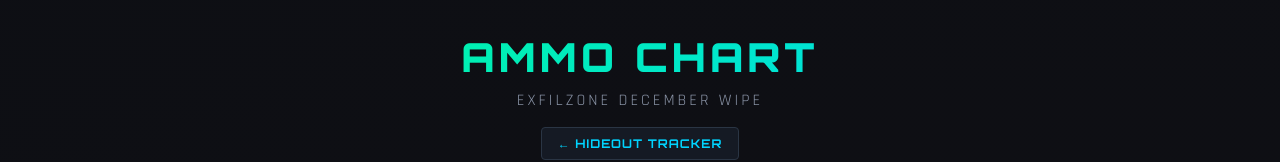
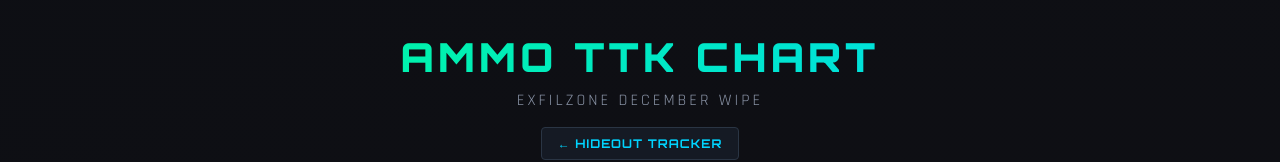
Before and after one commit to YagerCodes/ExfilZoneTracker, a plain HTML site: page ammo.html in a window 1280 px wide. Shown: the top 162 px of the page. Drawn offline with Linux system fonts and the light colour scheme.

Commit message:
Rename Ammo Chart to Ammo TTK Chart
🤖 Generated with [Claude Code](https://claude.com/claude-code)

Co-Authored-By: Claude Opus 4.5 <noreply@anthropic.com>

```diff
--- a/ammo.html
+++ b/ammo.html
@@ -3,7 +3,7 @@
 <head>
     <meta charset="UTF-8">
     <meta name="viewport" content="width=device-width, initial-scale=1.0">
-    <title>ExfilZone Ammo Chart - December Wipe</title>
+    <title>ExfilZone Ammo TTK Chart - December Wipe</title>
     <link href="https://fonts.googleapis.com/css2?family=Orbitron:wght@400;700;900&family=Rajdhani:wght@300;400;500;600;700&display=swap" rel="stylesheet">
     <style>
         * {
@@ -379,7 +379,7 @@
 <body>
     <div class="container">
         <header>
-            <h1>AMMO CHART</h1>
+            <h1>AMMO TTK CHART</h1>
             <div class="subtitle">ExfilZone December Wipe</div>
             <a href="index.html" class="nav-link">← Hideout Tracker</a>
         </header>
```
Also changed, not shown: index.html (+1 -1 lines).
